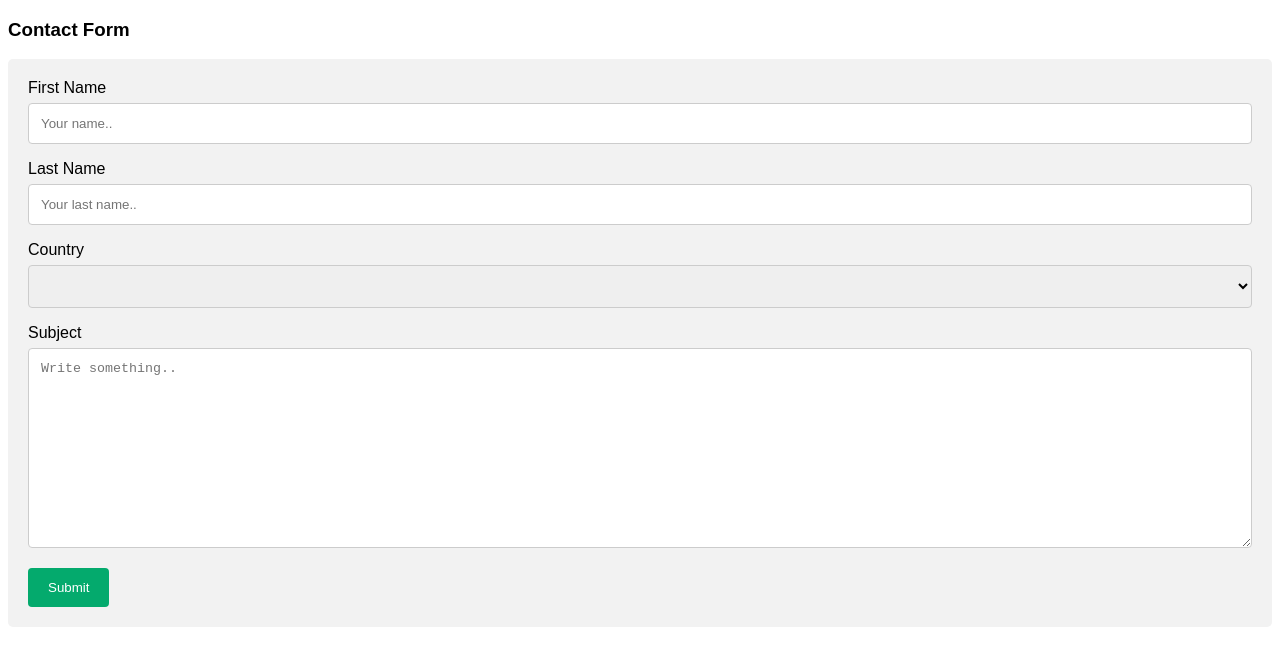
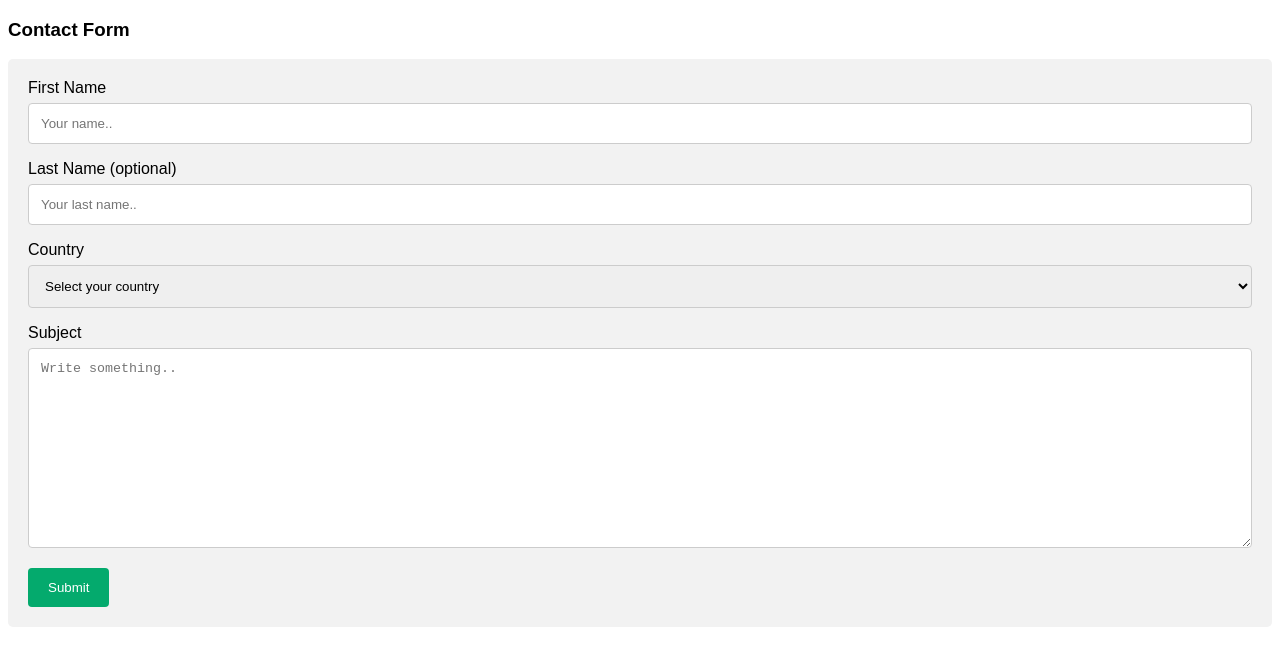
Before and after one commit to Eh201226/Js-practice, a plain HTML site: page src/contact form.html in a window 1280 px wide. Drawn offline with Linux system fonts and the light colour scheme.

Commit message:
update today

```diff
--- a/src/contact form.html
+++ b/src/contact form.html
@@ -42,16 +42,16 @@ input[type=submit]:hover {
 <h3>Contact Form</h3>
 
 <div class="container">
-  <form action="/action_page.php">
+  <form action="/action_page.php" method="POST">
     <label for="fname">First Name</label>
-    <input type="text" id="fname" name="firstname" placeholder="Your name..">
+    <input type="text" id="fname" name="firstname" placeholder="Your name.." required>
 
-    <label for="lname">Last Name</label>
+    <label for="lname">Last Name (optional)</label>
     <input type="text" id="lname" name="lastname" placeholder="Your last name..">
 
     <label for="country">Country</label>
-    <select id="country" name="country">
-      <option value=""></option>
+    <select id="country" name="country" required>
+      <option value="" disabled selected>Select your country</option>
       <option value="andorra">Andorra</option>
       <option value="argentina">Argentina</option>
       <option value="armenia">Armenia</option>
@@ -59,8 +59,8 @@ input[type=submit]:hover {
       <option value="australia">Australia</option>
       <option value="afghanistan">Afghanistan</option>
       <option value="albania">Albania</option>
-      <opiton value"algeria">Algeria</option>
-      <option value"azerbaijan">Azerbaijan</option>
+      <option value="algeria">Algeria</option>
+      <option value="azerbaijan">Azerbaijan</option>
       <option value="angola">Angola</option>
       <option value="bahrain">Bahrain</option>
       <option value="bangladesh">Bangladesh</option>
@@ -75,24 +75,23 @@ input[type=submit]:hover {
       <option value="burkinafaso">Burkina Faso</option>
       <option value="burundi">Burundi</option>
       <option value="belgium">Belgium</option>
-      <option value="brazil">Brazil</option>
       <option value="cambodia">Cambodia</option>
       <option value="cameroon">Cameroon</option>
       <option value="chile">Chile</option>
       <option value="china">China</option>
       <option value="colombia">Colombia</option>
-      <option value="costa rica">Costa Rica</option>
+      <option value="costa_rica">Costa Rica</option>
       <option value="cuba">Cuba</option>
       <option value="cyprus">Cyprus</option>
-      <option value="czechrepublic">Czech Republic</option>
-      <option value="cote d'ivoire">Côte d'Ivoire</option
+      <option value="czech_republic">Czech Republic</option>
+      <option value="cote_divoire">Côte d'Ivoire</option>
       <option value="croatia">Croatia</option>
       <option value="canada">Canada</option>
       <option value="denmark">Denmark</option>
-      <option value="dominicanrepublic">Dominican Republic</option>
+      <option value="dominican_republic">Dominican Republic</option>
       <option value="ecuador">Ecuador</option>
       <option value="egypt">Egypt</option>
-      <option value="el salvador">El Salvador</option>
+      <option value="el_salvador">El Salvador</option>
       <option value="estonia">Estonia</option>
       <option value="ethiopia">Ethiopia</option>
       <option value="fiji">Fiji</option>
@@ -127,7 +126,7 @@ input[type=submit]:hover {
       <option value="mexico">Mexico</option>
       <option value="morocco">Morocco</option>
       <option value="netherlands">Netherlands</option>
-      <option value="newzealand">New Zealand</option>
+      <option value="new_zealand">New Zealand</option>
       <option value="norway">Norway</option>
       <option value="nigeria">Nigeria</option>
       <option value="oman">Oman</option>
@@ -135,11 +134,11 @@ input[type=submit]:hover {
       <option value="peru">Peru</option>
       <option value="poland">Poland</option>
       <option value="portugal">Portugal</option>
-      <option value="puertorico">Puerto Rico</option>
+      <option value="puerto_rico">Puerto Rico</option>
       <option value="qatar">Qatar</option>
       <option value="romania">Romania</option>
       <option value="russia">Russia</option>
-      <option value="saudiarabia">Saudi Arabia</option>
+      <option value="saudi_arabia">Saudi Arabia</option>
       <option value="serbia">Serbia</option>
       <option value="singapore">Singapore</option>
       <option value="spain">Spain</option>
@@ -148,8 +147,8 @@ input[type=submit]:hover {
       <option value="thailand">Thailand</option>
       <option value="turkey">Turkey</option>
       <option value="ukraine">Ukraine</option>
-      <option value="unitedkingdom">United Kingdom</option>
-      <option value="unitedstates">United States</option>
+      <option value="united_kingdom">United Kingdom</option>
+      <option value="united_states">United States</option>
       <option value="uruguay">Uruguay</option>
       <option value="vietnam">Vietnam</option>
       <option value="zimbabwe">Zimbabwe</option>
@@ -157,7 +156,7 @@ input[type=submit]:hover {
     </select>
 
     <label for="subject">Subject</label>
-    <textarea id="subject" name="subject" placeholder="Write something.." style="height:200px"></textarea>
+    <textarea id="subject" name="subject" placeholder="Write something.." style="height:200px" required></textarea>
 
     <input type="submit" value="Submit">
   </form>
```
Lines whose indentation alone changed are shown as unchanged.
